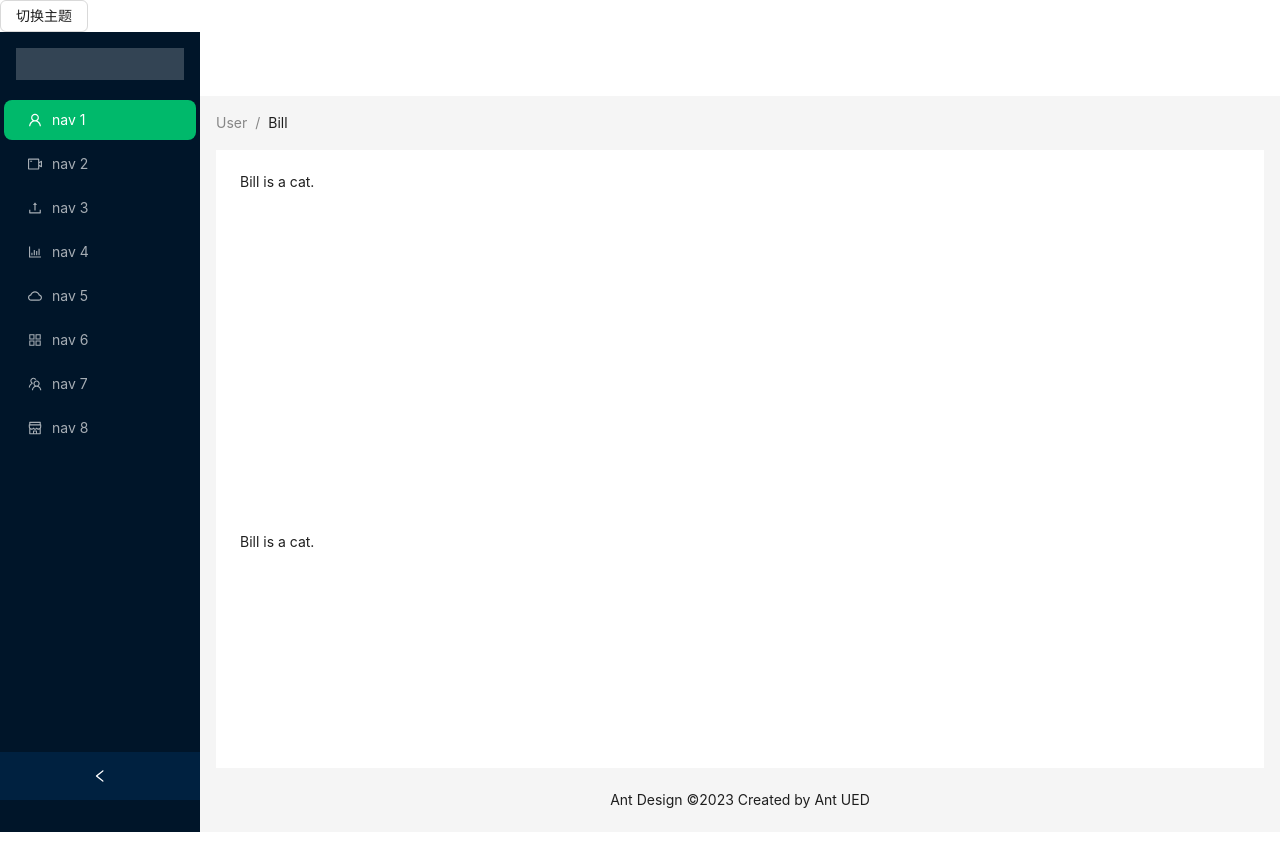
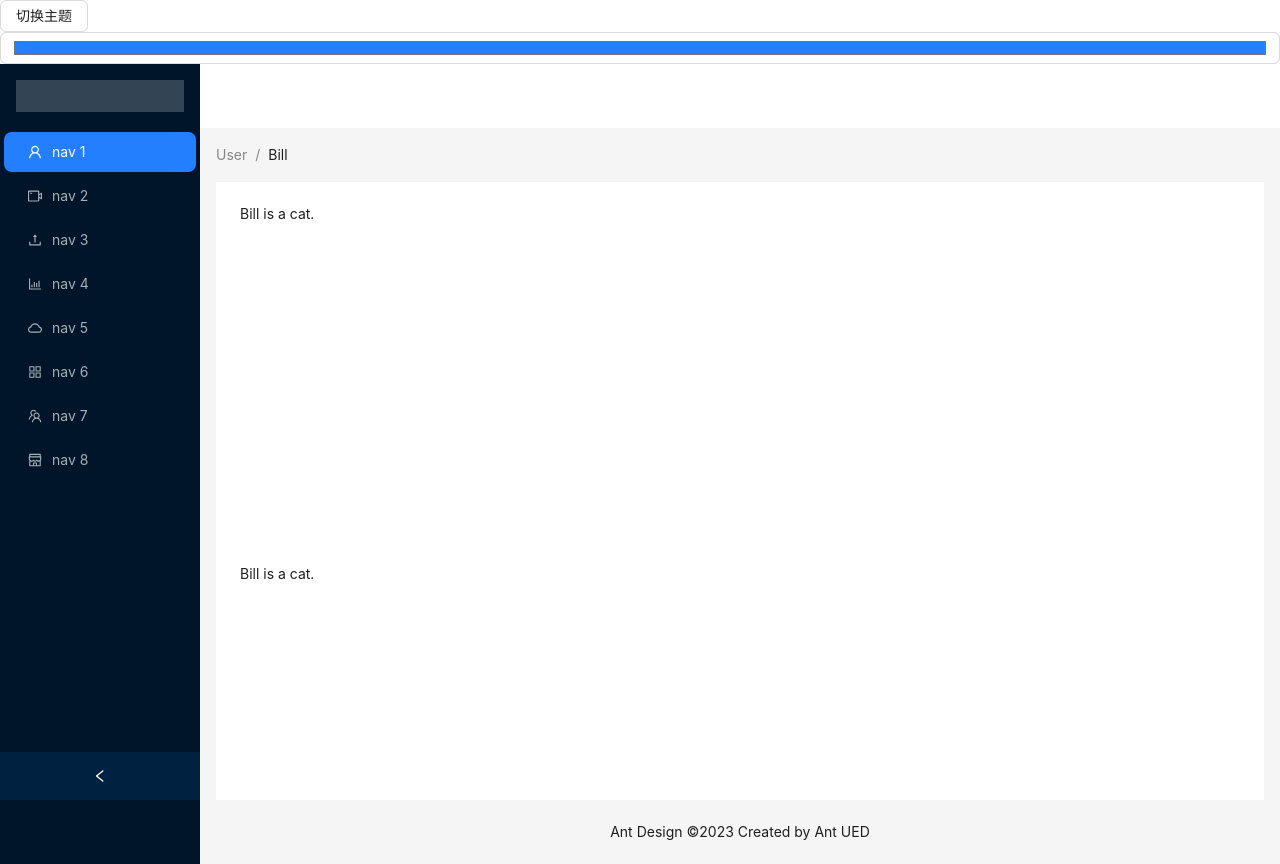
Before and after one commit to panyushan-jade/react-template-admin, a React (Create React App) app: page / in a window 1280 px wide. Before the commit the page ends 832 px from the top, so only its background shows below. Built offline with nearby package versions, Linux system fonts and the light colour scheme.

Commit message:
perf: 添加防抖工具函数

```diff
--- a/src/App.tsx
+++ b/src/App.tsx
@@ -1,10 +1,15 @@
 import React, { useState } from "react";
-import { ConfigProvider, Button } from "antd";
+import { ConfigProvider, Button, Input } from "antd";
 import BasicLayout from "./layout";
+import { debounce } from "./utils/func";
 import "antd/dist/reset.css";
 
 const App: React.FC = () => {
-  const [color, setColor] = useState("#00b96b");
+  const [color, setColor] = useState("#247fff");
+  const onChange = (e: any) => {
+    console.log("value: ", e.target.value);
+    setColor(e.target.value);
+  };
   return (
     <ConfigProvider
       theme={{
@@ -20,6 +25,11 @@ const App: React.FC = () => {
       >
         切换主题
       </Button>
+      <Input
+        type="color"
+        defaultValue="#247fff"
+        onChange={debounce(onChange, 500)}
+      ></Input>
       <BasicLayout />
     </ConfigProvider>
   );
--- /dev/null
+++ b/src/utils/func.ts
@@ -0,0 +1,15 @@
+export function debounce<T extends (...args: any[]) => any>(
+  fn: T,
+  delay: number
+): T {
+  let timer: ReturnType<typeof setTimeout> | null = null;
+  return function (this: any, ...args: Parameters<T>) {
+    if (timer !== null) {
+      clearTimeout(timer);
+    }
+    timer = setTimeout(() => {
+      fn.apply(this, args);
+      timer = null;
+    }, delay);
+  } as T;
+}
```
